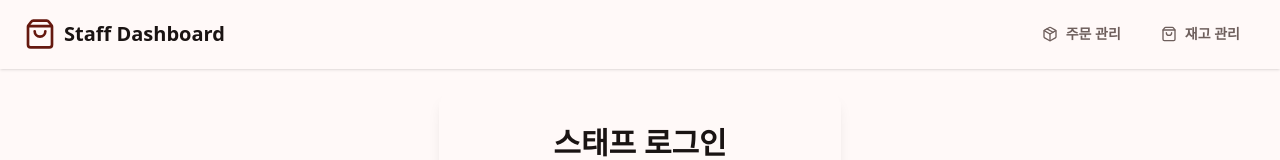
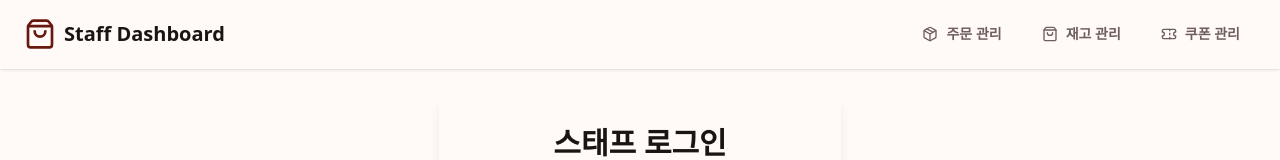
Before and after one commit to UOS-SE-DELIVERY/delivery-web, a React (Vite) app: page /staff/login in a window 1280 px wide. Shown: the top 160 px of the page. Built offline with nearby package versions, Linux system fonts and the light colour scheme; no server answers.

Commit message:
feat: 직원 헤더에 쿠폰 관리 메뉴 추가

```diff
--- a/src/components/staff/StaffHeader.tsx
+++ b/src/components/staff/StaffHeader.tsx
@@ -1,4 +1,4 @@
-import { Package, ShoppingBag } from 'lucide-react';
+import { Package, ShoppingBag, Ticket } from 'lucide-react';
 import { NavLink } from 'react-router';
 
 export function StaffHeader() {
@@ -39,6 +39,20 @@ export function StaffHeader() {
             <ShoppingBag className="h-4 w-4" />
             재고 관리
           </NavLink>
+
+          <NavLink
+            to="/staff/coupons"
+            className={({ isActive }) =>
+              `inline-flex items-center gap-2 rounded-md px-4 py-2 text-sm font-semibold transition-colors ${
+                isActive
+                  ? 'bg-primary text-primary-foreground'
+                  : 'text-muted-foreground hover:bg-muted hover:text-foreground'
+              }`
+            }
+          >
+            <Ticket className="h-4 w-4" />
+            쿠폰 관리
+          </NavLink>
         </nav>
       </div>
     </header>
```
